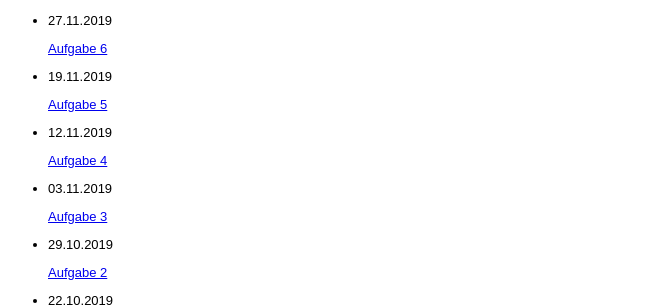
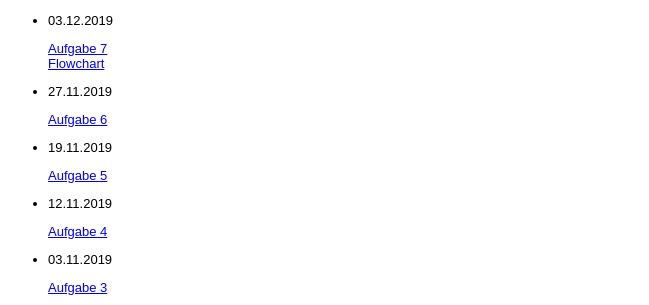
Before and after one commit to Matej-Sulfrian/Matej-Sulfrian, a plain HTML site: page steckbrief.htm in a window 1280 px wide. Shown: the top 305 px of the page, without its empty margins (0-649 px from the left). Drawn offline with Linux system fonts and the light colour scheme.

Commit message:
Update steckbrief.htm

```diff
--- a/steckbrief.htm
+++ b/steckbrief.htm
@@ -13,6 +13,8 @@ body {
 </head>
 <body>
 	<ul>
+		<li><p>03.12.2019</p><a target="_blank" href="./Aufgabe_7/drumpad.html">Aufgabe 7</a></li>
+		<a target="_blank" href="./Aufgabe_7/flowchart.pdf">Flowchart</a>
 		<li><p>27.11.2019</p><a target="_blank" href="./Aufgabe_6/emission.html">Aufgabe 6</a></li>
 		<li><p>19.11.2019</p><a target="_blank" href="./Aufgabe_5/emission.html">Aufgabe 5</a></li>
 		<li><p>12.11.2019</p><a target="_blank" href="./Aufgabe_4/startseite.htm">Aufgabe 4</a></li>
```
